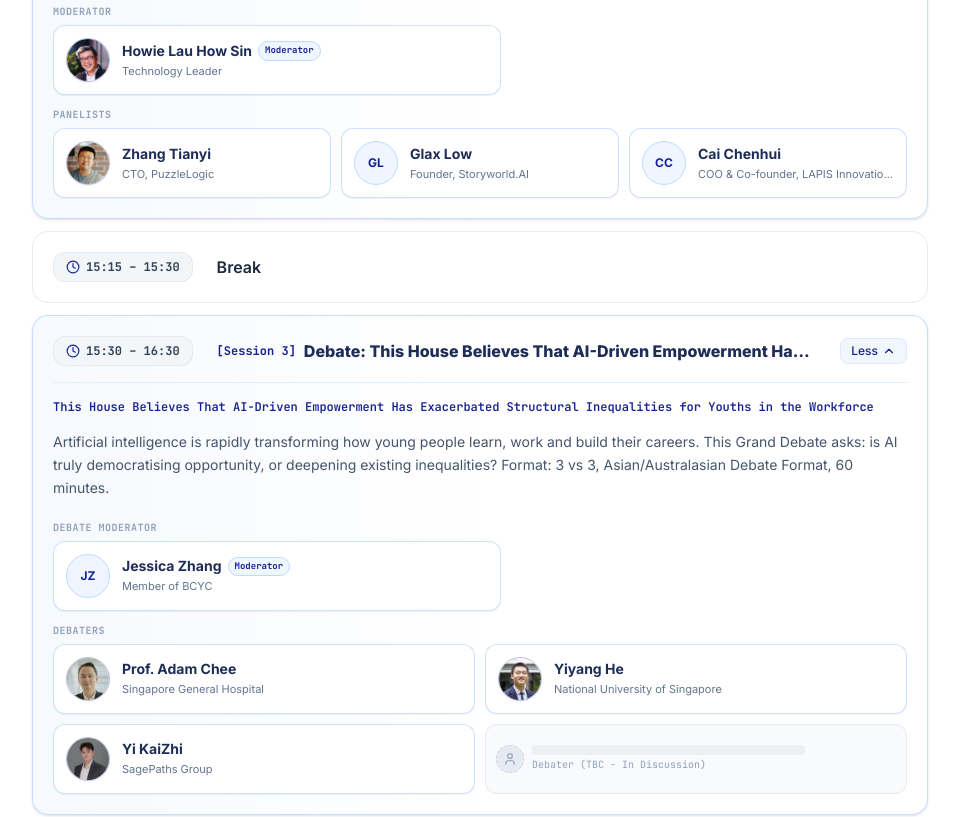
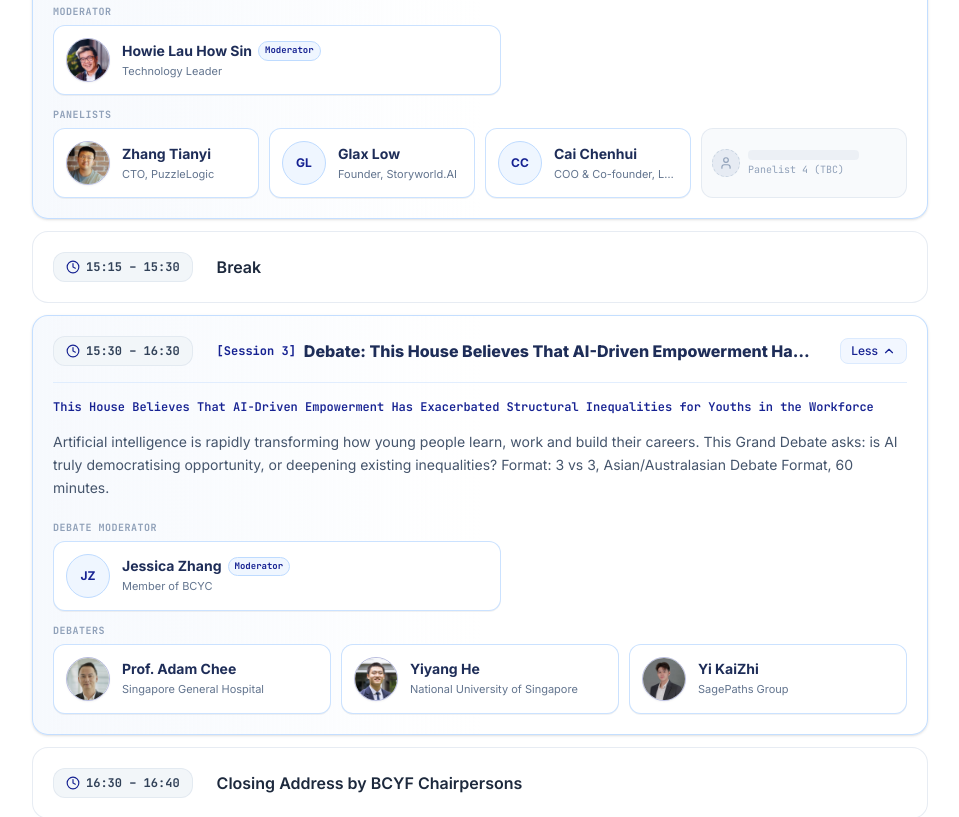
Before and after one commit to ThuraiiGanesh/bcyf, a React (Vite) app: page / in a window 1280 px wide. Shown: the part 5460-6277 px from the top of the page, without its empty margins (160-1119 px from the left). Built offline with nearby package versions, Linux system fonts and the light colour scheme.

Commit message:
feat: complete Debate human roster and add open Panelist 4 TBC slot (Update #12)

```diff
--- a/src/components/AgendaSection.tsx
+++ b/src/components/AgendaSection.tsx
@@ -316,7 +316,7 @@
                               {isEn ? 'Panelists' : '研讨嘉宾'}
                             </span>
 
-                            <div className="grid grid-cols-1 sm:grid-cols-2 lg:grid-cols-3 gap-2.5">
+                            <div className="grid grid-cols-1 sm:grid-cols-2 lg:grid-cols-2 xl:grid-cols-4 gap-2.5">
                               {/* Confirmed Panelist: Zhang Tianyi */}
                               <div
                                 onClick={() => setSelectedBioSpeaker(SPEAKERS_2026.find(s => s.id === 'zhang-tianyi') || null)}
@@ -374,10 +374,13 @@
                                     </span>
                                   </div>
                                   <p className="text-[11px] text-slate-500 truncate mt-0.5">
-                                    {isEn ? 'COO & Co-founder, LAPIS Innovations' : 'LAPIS Innovations 首席运营官兼联合创始人'}
+                                    {isEn ? 'COO & Co-founder, LAPIS Innovations Pte. Ltd.' : 'LAPIS Innovations Pte. Ltd. 首席运营官兼联合创始人'}
                                   </p>
                                 </div>
                               </div>
+
+                              {/* Remaining Open Panelist Slot (1 TBC) */}
+                              <SpeakerChipSkeleton label={isEn ? 'Panelist 4 (TBC)' : '研讨嘉宾 4（待定）'} />
                             </div>
                           </div>
                         </div>
@@ -416,13 +419,13 @@
                             </div>
                           </div>
 
-                          {/* Debaters */}
+                          {/* Debaters (Human Roster Complete) */}
                           <div className="space-y-1.5">
                             <span className="text-[10px] font-mono font-bold uppercase tracking-wider text-slate-400 block">
                               {isEn ? 'Debaters' : '辩论嘉宾'}
                             </span>
 
-                            <div className="grid grid-cols-1 sm:grid-cols-2 gap-2.5">
+                            <div className="grid grid-cols-1 sm:grid-cols-3 gap-2.5">
                               {/* Confirmed Debater: Prof. Adam Chee */}
                               <div
                                 onClick={() => setSelectedBioSpeaker(SPEAKERS_2026.find(s => s.id === 'adam-chee') || null)}
@@ -488,9 +491,6 @@
                                   </p>
                                 </div>
                               </div>
-
-                              {/* Pending Debater (1 more speaker TBC) */}
-                              <SpeakerChipSkeleton label={isEn ? 'Debater (TBC - In Discussion)' : '辩论嘉宾（商讨中待定）'} />
                             </div>
                           </div>
                         </div>
```
